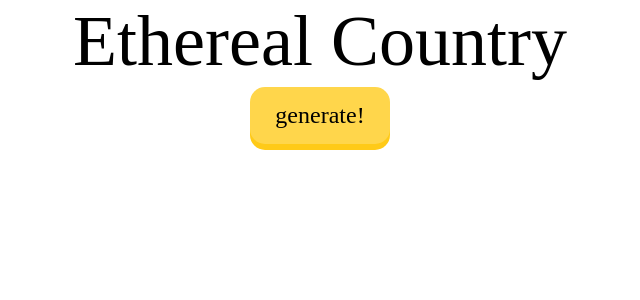
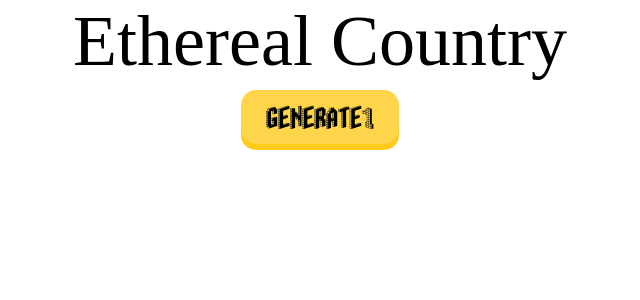
Before and after one commit to robotmlg/help-me-name-my-project, a Django app: page / in a window 1280 px wide. Shown: the part 248-548 px from the top of the page, without its empty margins (320-960 px from the left). Run offline with Django 4.2, Linux system fonts and the light colour scheme; some web fonts are replaced.

Commit message:
Update index.html (#59)

```diff
--- a/name_project/templates/index.html
+++ b/name_project/templates/index.html
@@ -5,7 +5,7 @@
 <head>
 
 <link rel="stylesheet" href="{% static 'main.css' %}"/>
-<link rel="stylesheet" href="{% static 'pixels.css' %}"/>
+<link rel="stylesheet" href="{% static 'blox.css' %}"/>
 <link rel="stylesheet" href="{% static 'start.css' %}"/>
 <link rel="stylesheet" href="{% static 'reg.css' %}"/>
 
@@ -29,7 +29,7 @@ body
 
 a:link, a:visited
 {
-	font-family: pixels;
+	font-family: blox;
     	text-decoration: none;
   	display: inline-block;
   	padding: 15px 25px;
```
